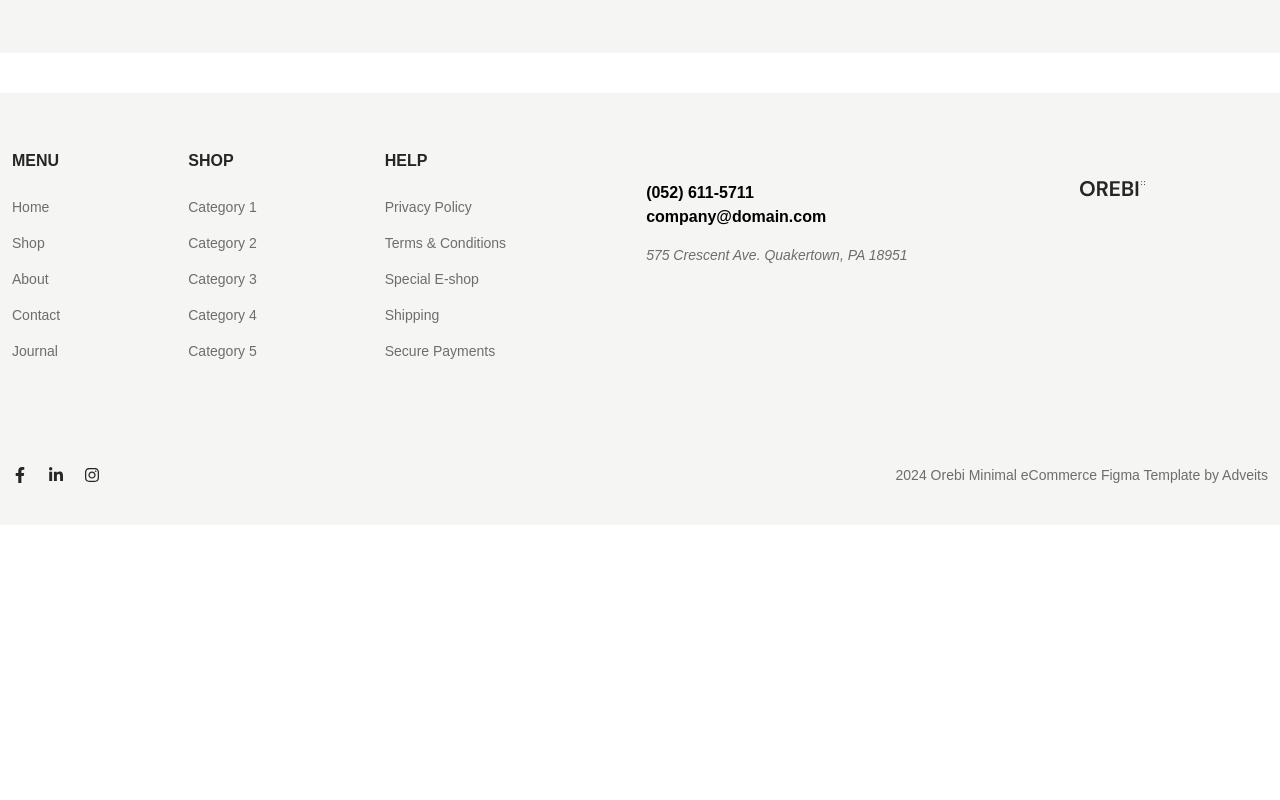
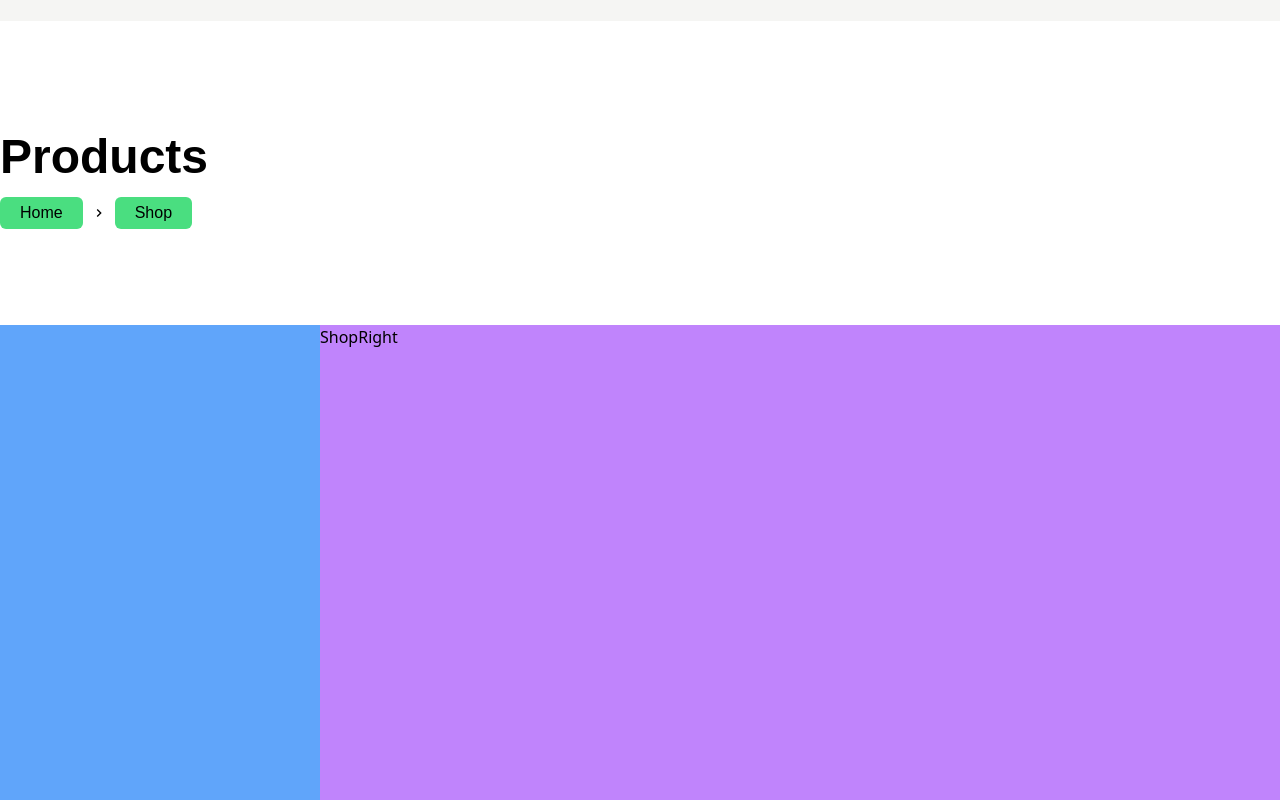
Before and after one commit to mahmudulhasanprodan/OREBI, a React (Vite) app: page /Shop in a window 1280 px wide. Shown: the part 240-1040 px from the top of the page. Before the commit the page ends 800 px from the top, so only its background shows below. Built offline with nearby package versions, Linux system fonts and the light colour scheme.

Commit message:
breadcrumb Part done

```diff
--- /dev/null
+++ b/src/CommonComponent/BreadCurmb/Breadcrumb.jsx
@@ -0,0 +1,61 @@
+import React from 'react'
+import { Link, useLocation } from 'react-router-dom'
+import { MdOutlineKeyboardArrowRight } from "react-icons/md";
+
+const Breadcrumb = () => {
+
+    const Location = useLocation();
+    let BreadCrumbPathname = (Location.pathname.split("/").filter((x) => x));
+
+
+
+  return (
+    <>
+      <div className="py-4">
+        <ul className="flex items-center gap-x-2">
+          <li>
+            <Link
+              to={"/"}
+              className="bg-green-400 py-1 px-5 rounded-md font-DMsans cursor-pointer"
+            >
+              Home
+            </Link>
+          </li>
+          <MdOutlineKeyboardArrowRight />
+          {BreadCrumbPathname.map((path, index) => {
+            const Islast = index === BreadCrumbPathname.length - 1;
+
+            return (
+              <li key={path}>
+                {Islast ? (
+                  <Link
+                    className={`${
+                      Islast
+                        ? "bg-green-400 py-1 px-5 rounded-md font-DMsans cursor-pointer"
+                        : null
+                    }`}
+                  >
+                    {path}
+                  </Link>
+                ) : (
+                  <Link
+                    to={"/"}
+                    className={`${
+                      Islast
+                        ? "bg-green-400 py-2 px-5 rounded-md font-DMsans cursor-pointer"
+                        : null
+                    }`}
+                  >
+                    {path}
+                  </Link>
+                )}
+              </li>
+            );
+          })}
+        </ul>
+      </div>
+    </>
+  );
+}
+
+export default Breadcrumb
--- /dev/null
+++ b/src/CommonComponent/ShopLeftItem/ShopCatagores.jsx
@@ -0,0 +1,11 @@
+import React from 'react'
+
+const ShopCatagores = () => {
+  return (
+    <>
+
+    </>
+  )
+}
+
+export default ShopCatagores
--- a/src/HomeComponent/Menu/Menu.jsx
+++ b/src/HomeComponent/Menu/Menu.jsx
@@ -15,6 +15,7 @@ const Menu = () => {
 
   const[Showcatagories, setAllcatagories] = useState(false);
   const[Showaccount, setShowaccount] = useState(false);
+  const[ShowaCart, setShowaCart] = useState(false);
 
 
   // Handlecatagories function start here
@@ -26,6 +27,12 @@ const Menu = () => {
    // HandleAccount function start here
    const HandleAccount = () =>{
     setShowaccount(!Showaccount);
+   };
+
+   // HandleCart function start here
+
+   const HandleCart = () =>{
+    setShowaCart(!ShowaCart);
    };
 
 
@@ -111,8 +118,9 @@ const Menu = () => {
                 )}
               </div>
               <div className="ml-3">
-                <FaCartShopping />
+                <FaCartShopping onClick={HandleCart} />
               </div>
+              {ShowaCart && (
                 <div>
                   <div>
                     <Flex className={"items-center gap-x-3"}>
@@ -125,10 +133,9 @@ const Menu = () => {
                       </div>
                     </Flex>
                   </div>
-                <div>
-
+                  <div></div>
                 </div>
-              </div>
+              )}
             </Flex>
           </Flex>
         </div>
--- a/src/Pages/Shop/Shop.jsx
+++ b/src/Pages/Shop/Shop.jsx
@@ -1,9 +1,30 @@
 import React from 'react'
+import Breadcrumb from '../../CommonComponent/BreadCurmb/Breadcrumb'
+import ShopLeft from '../../ShopComponent/ShopLeft/ShopLeft'
+import ShopRight from '../../ShopComponent/ShopRight/ShopRight'
+import Flex from "../../CommonComponent/Flex/Flex"
 
 const Shop = () => {
   return (
     <>
-
+      <div>
+        <div className="container">
+            <div>
+                <div className="pt-28">
+                    <h2 className="font-DMsans font-bold text-5xl">Products</h2>
+                </div>
+                <div>
+                    <Breadcrumb />
+                </div>
+               <div className="py-20">
+               <Flex>
+                    <ShopLeft className={"w-[25%] bg-blue-400 h-[100vh]"}/>
+                    <ShopRight className={"w-[75%] bg-purple-400 h-[100vh]"}/>
+                </Flex>
+               </div>
+            </div>
+        </div>
+      </div>
     </>
   )
 }
--- /dev/null
+++ b/src/ShopComponent/ShopLeft/ShopLeft.jsx
@@ -0,0 +1,14 @@
+import React from 'react'
+import ShopCatagores from '../../CommonComponent/ShopLeftItem/ShopCatagores'
+
+const ShopLeft = ({className}) => {
+  return (
+    <>
+      <div className={className}>
+        <ShopCatagores />
+      </div>
+    </>
+  );
+}
+
+export default ShopLeft
--- /dev/null
+++ b/src/ShopComponent/ShopRight/ShopRight.jsx
@@ -0,0 +1,11 @@
+import React from 'react'
+
+const ShopRight = ({className}) => {
+  return (
+    <>
+      <div className={className}>ShopRight</div>
+    </>
+  )
+}
+
+export default ShopRight
```
Lines whose indentation alone changed are shown as unchanged.
